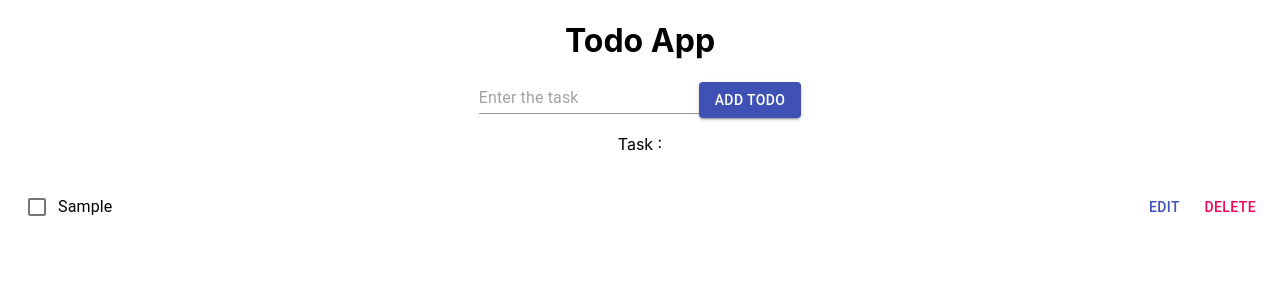
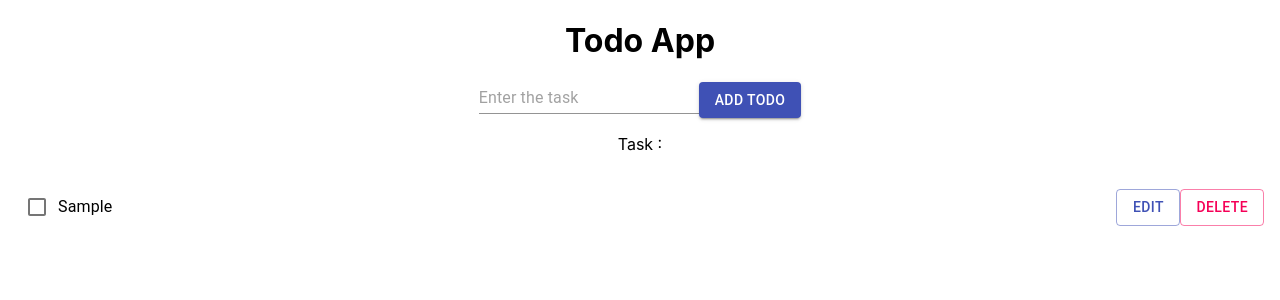
Before and after one commit to Ravitejac6/TodoList-React, a React (Create React App) app: page / in a window 1280 px wide. Both pictures are taken after typing "Sample" into the empty fields and a click on the button "ADD TODO". Shown: the top 300 px of the page. Built offline with nearby package versions, Linux system fonts and the light colour scheme; the HTML template or start-up script is replaced by a standard one.

Commit message:
Local storage added

```diff
--- a/src/App.tsx
+++ b/src/App.tsx
@@ -1,10 +1,25 @@
-import React,{useState} from 'react';
+import React,{useState,useEffect} from 'react';
 import './App.css';
 import { TodoList } from './components/TodoList';
 import {TodoForm} from './components/TodoForm';
 
+
+const LOCAL_STORAGE_KEY = 'react-to-do-list'
 export const App = () => {
   const [todos,setTodos] = useState<Todo[]>([]);
+
+
+  useEffect(()=>{
+    const data = localStorage.getItem(LOCAL_STORAGE_KEY);
+    if(data){
+      let todos_data = JSON.parse(data);
+      console.log(todos_data);
+      setTodos(todos_data);
+    }
+  },[])
+  useEffect(() =>{
+    localStorage.setItem(LOCAL_STORAGE_KEY, JSON.stringify(todos));
+  },[todos])
 
     const addTodo = (todo:Todo) =>{
         const newTodos:Todo[] = [todo,...todos];
@@ -16,6 +31,15 @@ export const App = () => {
       setTodos(todos.filter((todo) => todo.id !== id))
     }
 
+    const editTodo = (id:number) =>{
+      todos.forEach((todo) =>{
+        if(todo.id === id){
+          console.log(todo);
+        }
+      })
+    }
+
+    // Whenever user clicks the checkBox then it toggles
     const toggleComplete = (id:number) =>{
       setTodos(
         todos.map((todo) =>{
@@ -34,7 +58,12 @@ export const App = () => {
     <div className="App">
       <h1>Todo App</h1>
       <TodoForm onSubmit= {(todo:Todo) => addTodo(todo)}/>
-      <TodoList todos={todos} removeTodo={(id:number) => removeTodo(id)} toggleComplete={(id:number) => toggleComplete(id)}/>
+      <TodoList
+        todos={todos}
+        removeTodo={(id:number) => removeTodo(id)}
+        toggleComplete={(id:number) => toggleComplete(id)}
+        editTodo = {(id:number) => editTodo(id)}
+      />
     </div>
   );
 }
--- a/src/components/Todo.tsx
+++ b/src/components/Todo.tsx
@@ -5,6 +5,7 @@ interface Props{
     todo: Todo;
     removeTodo :(id:number) => void;
     toggleComplete :(id:number) => void;
+    editTodo:(id:number) => void;
 }
 
 
@@ -16,9 +17,16 @@ export const Todo: React.FC<Props> = (props) =>{
     const handleCheckboxClick = () =>{
       props.toggleComplete(props.todo.id);
     }
+
+    const handleEditTodo = () =>{
+      props.editTodo(props.todo.id);
+    }
     return (
       <ListItem style={{ display: "flex" }}>
-      <Checkbox checked={props.todo.isCompleted} onClick={() => handleCheckboxClick()}/>
+        <Checkbox
+          checked={props.todo.isCompleted}
+          onClick={() => handleCheckboxClick()}
+        />
         <ListItemText
           style={{
             textDecoration: props.todo.isCompleted ? "line-through" : undefined,
@@ -26,8 +34,8 @@ export const Todo: React.FC<Props> = (props) =>{
         >
           {props.todo.text}
         </ListItemText>
-      <Button color="primary">Edit</Button>
-      <Button color="secondary" onClick={() => handleRemoveTodo()}>
+        <Button variant="outlined" color="primary" onClick={() => handleEditTodo()}>Edit</Button>
+        <Button variant="outlined" color="secondary" onClick={() => handleRemoveTodo()}>
           Delete
         </Button>
       </ListItem>
--- a/src/components/TodoForm.tsx
+++ b/src/components/TodoForm.tsx
@@ -1,4 +1,4 @@
-import {useState} from 'react';
+import {useState,useEffect} from 'react';
 import * as React from 'react';
 import { Todo } from './Todo';
 import { Button, TextField } from "@material-ui/core";
@@ -30,7 +30,7 @@ export const TodoForm:React.FunctionComponent<Props> = (props) =>{
         }
     }
 
-    const handleChange = (e:React.ChangeEvent<HTMLTextAreaElement | HTMLInputElement>) =>{
+    const handleInputChange = (e:React.ChangeEvent<HTMLTextAreaElement | HTMLInputElement>) =>{
         setTodo({...todo, text:e.target.value});
        // console.log(e.target.value);
        setInput(e.target.value);
@@ -39,7 +39,12 @@ export const TodoForm:React.FunctionComponent<Props> = (props) =>{
     return(
         <div>
             <form onSubmit = {(e) =>handleSubmit(e)}>
-                <TextField type="text" placeholder="Enter the task" onChange={(e) => handleChange(e)} value={todo.text}/>
+                <TextField
+                    type="text"
+                    placeholder="Enter the task"
+                    onChange={(e) => handleInputChange(e)}
+                    value={todo.text}
+                />
                 <Button type="submit" variant="contained" color="primary"> Add Todo</Button>
             </form>
             <p>Task :{todo.text}</p>
--- a/src/components/TodoList.tsx
+++ b/src/components/TodoList.tsx
@@ -7,6 +7,7 @@ interface Props{
     todos: Todo[];
     removeTodo :(id:number) =>void;
     toggleComplete:(id:number)=>void;
+    editTodo:(id:number) => void;
 }
 export const TodoList:FunctionComponent<Props> = (props) =>{
 
@@ -14,7 +15,13 @@ export const TodoList:FunctionComponent<Props> = (props) =>{
         <List>
         {
             props.todos.map((item:Todo) =>(
-                <Todo key={item.id} todo={item} removeTodo={(id:number) => props.removeTodo(id)} toggleComplete={(id:number) => props.toggleComplete(id)}/>
+                <Todo
+                    key={item.id}
+                    todo={item}
+                    removeTodo={(id:number) => props.removeTodo(id)}
+                    editTodo={(id:number) => props.editTodo(id)}
+                    toggleComplete={(id:number) => props.toggleComplete(id)}
+                />
             ))
         }
         </List>
```
Lines whose indentation alone changed are shown as unchanged.
